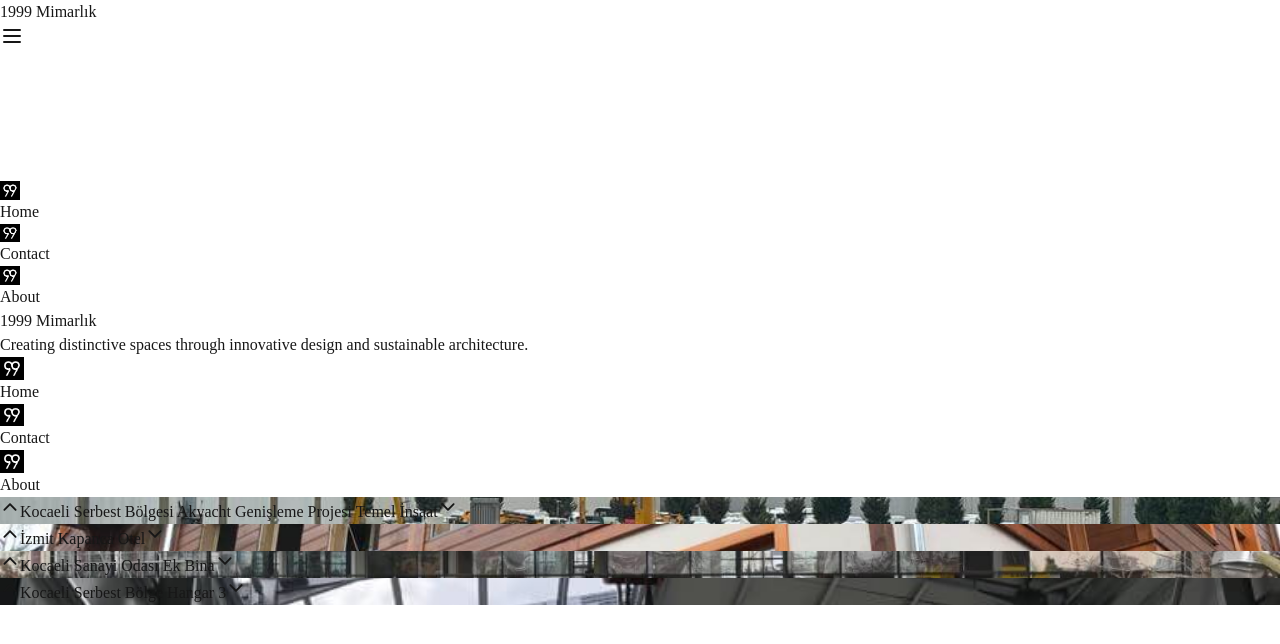
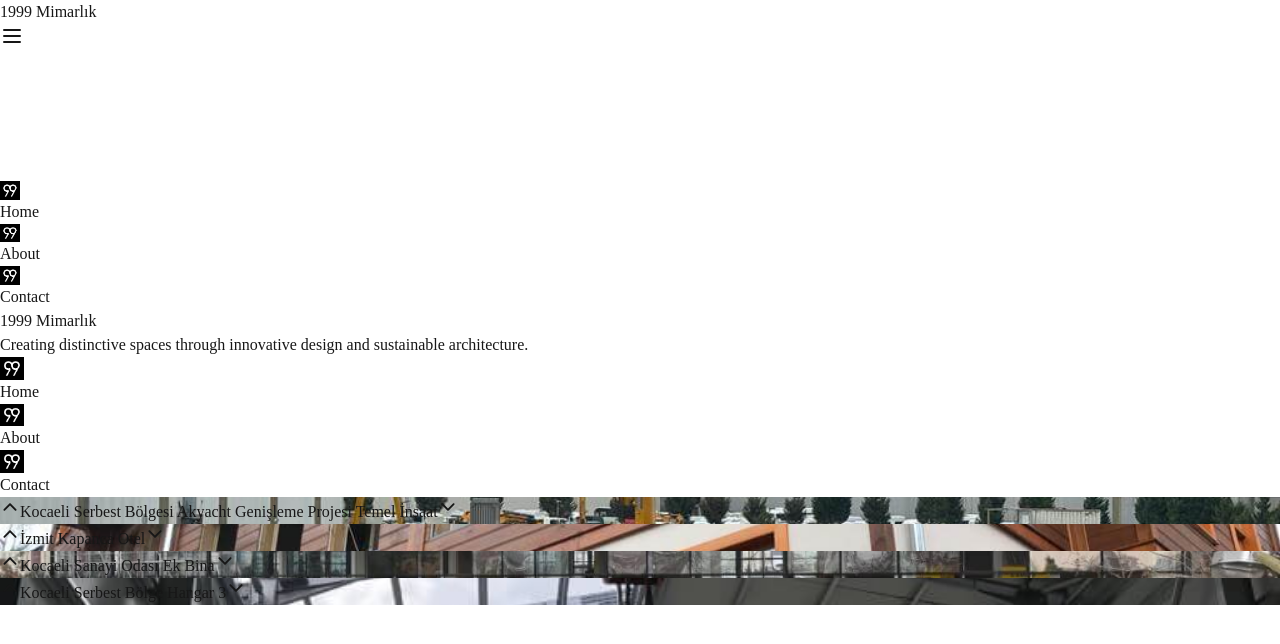
Before and after one commit to iberatkaya/1999mimarlik, a Next.js app: page / in a window 1280 px wide. Shown: the top 644 px of the page. Built offline with nearby package versions, Linux system fonts and the light colour scheme.

Commit message:
Added splash

```diff
--- a/src/app/page.tsx
+++ b/src/app/page.tsx
@@ -4,6 +4,7 @@ import { useState } from "react";
 import Navbar, { defaultNavLinks } from "@/components/navbar";
 import { IoIosArrowUp, IoIosArrowDown } from "react-icons/io";
 import Image from "next/image";
+import SplashScreen from "./splash";
 
 const scrollToSection = (
   direction: "up" | "down",
@@ -32,16 +33,13 @@ const scrollToSection = (
 
 export default function Home() {
   const [isMenuOpen, setIsMenuOpen] = useState(false);
-  // const [isSplashComplete, setIsSplashComplete] = useState(false);
+  const [isSplashComplete, setIsSplashComplete] = useState(false);
 
   return (
     <div className="flex flex-col h-screen bg-black">
       {/* Hide main content until splash is complete */}
-      <div
-      // className={`${
-      //   isSplashComplete ? "opacity-100" : "opacity-0"
-      // } transition-opacity duration-500`}
-      >
+      <SplashScreen onComplete={() => setIsSplashComplete(true)} />
+      <div className={`${isSplashComplete ? "opacity-100" : "opacity-0"}`}>
         <Navbar
           navLinks={defaultNavLinks}
           title="1999 Mimarlık"
--- a/src/app/splash/index.tsx
+++ b/src/app/splash/index.tsx
@@ -2,21 +2,26 @@ import Image from "next/image";
 import { useEffect, useState } from "react";
 
 const SPLASH_TIMEOUT = 2000; // 2 seconds for splash display
-const REVISIT_TIMEOUT = 300000; // 10 minutes
+const REVISIT_TIMEOUT = 300000; // 5 minutes
 
 interface SplashScreenProps {
   onComplete: () => void;
 }
 
+export const shouldShowSplash = (currentTimeInMS?: number) => {
+  const lastVisit = localStorage.getItem("lastVisit");
+  const muCurrentTime = currentTimeInMS ?? Date.now();
+  return !lastVisit || muCurrentTime - parseInt(lastVisit) > REVISIT_TIMEOUT;
+};
+
 const SplashScreen = ({ onComplete }: SplashScreenProps) => {
   const [showSplash, setShowSplash] = useState(false);
 
   useEffect(() => {
-    const lastVisit = localStorage.getItem("lastVisit");
-    const currentTime = Date.now();
     let timer: NodeJS.Timeout;
+    const currentTime: number = Date.now();
 
-    if (!lastVisit || currentTime - parseInt(lastVisit) > REVISIT_TIMEOUT) {
+    if (shouldShowSplash(currentTime)) {
       setShowSplash(true);
       localStorage.setItem("lastVisit", currentTime.toString());
 
--- a/src/components/navbar.tsx
+++ b/src/components/navbar.tsx
@@ -20,12 +20,13 @@ export const defaultNavLinks = [
     ? [
         { name: "Home", href: "/dev" },
         { name: "Projects", href: "/projects" },
+        { name: "About", href: "/about" },
         { name: "Contact", href: "/contact" },
       ]
     : [
         { name: "Home", href: "/" },
+        { name: "About", href: "/about" },
         { name: "Contact", href: "/contact" },
-        { name: "About", href: "/about" },
       ]),
 ];
 
```
